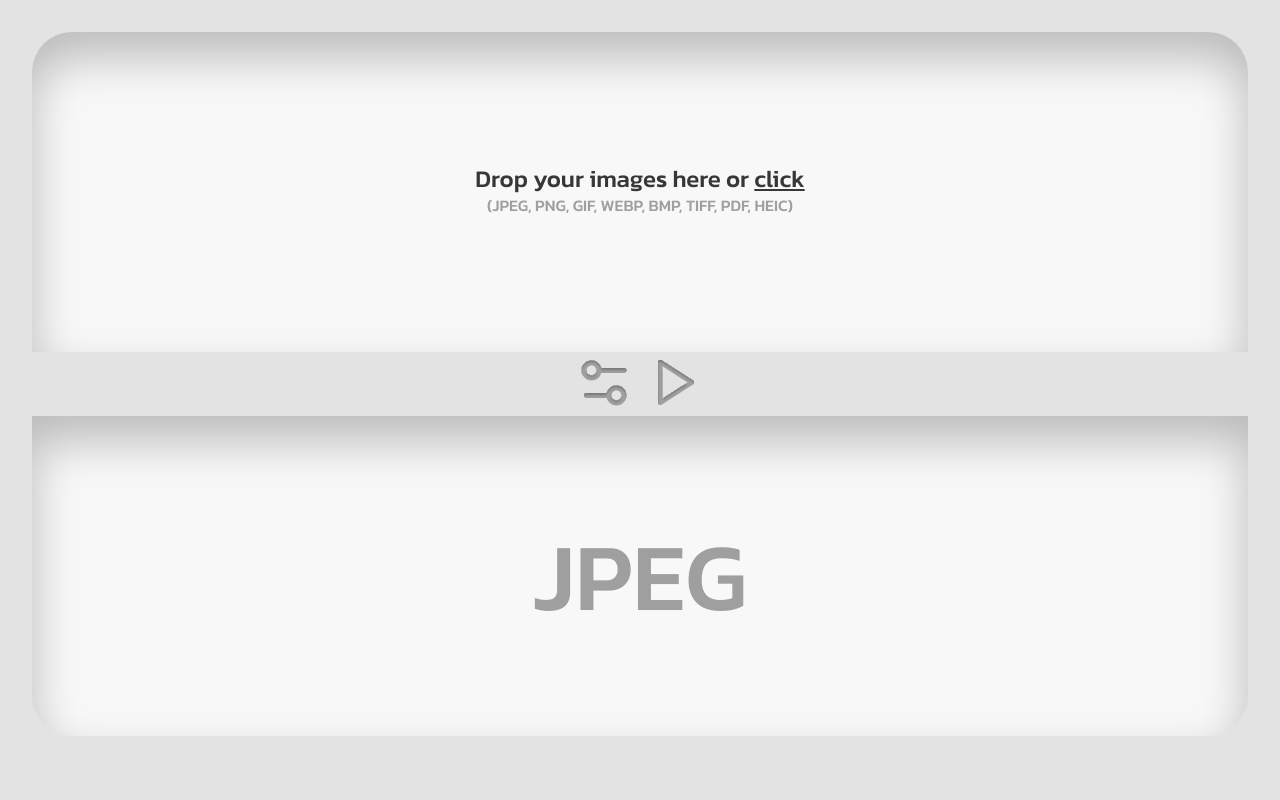
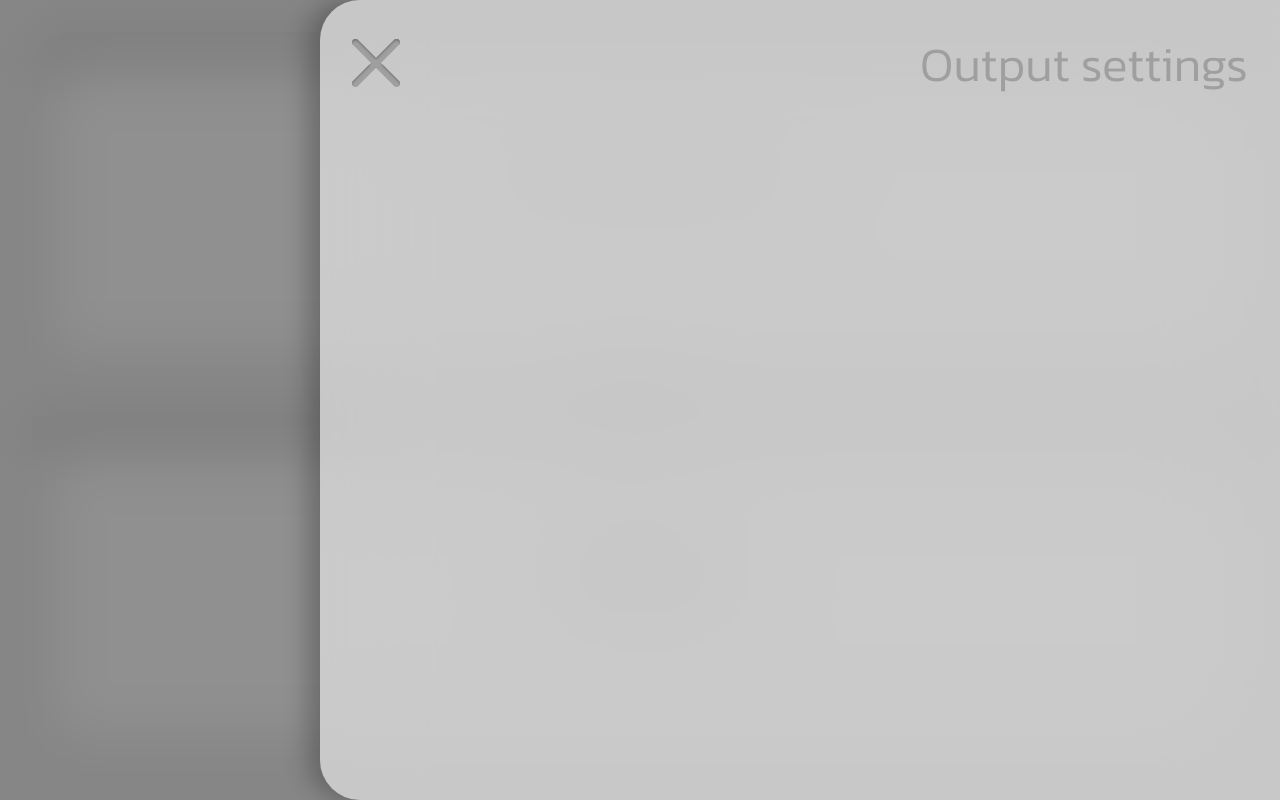
Before and after one commit to hungrysamurai/images_converter, a React (Vite) app: page / in a window 1280 px wide. Both pictures are taken after a click on the button 604 px from the left and 384 px from the top of the page. Built offline with nearby package versions, Linux system fonts and the light colour scheme.

Commit message:
files els animations

```diff
--- a/src/App.jsx
+++ b/src/App.jsx
@@ -1,3 +1,5 @@
+import { useState } from "react";
+
 import styled from "styled-components";
 
 import GlobalStyles from "./GlobalStyles";
@@ -6,19 +8,27 @@ import UploadContainer from "./components/UploadContainer";
 import ActionsPanel from "./components/ActionsPanel";
 import DownloadContainer from "./components/DownloadContainer";
 import DownloadPanel from "./components/DownloadPanel";
+import SettingsPanel from "./components/settingsPanel/SettingsPanel";
 
 function App() {
+  const [settingsPanelVisibility, setSettingsPanelVisibility] = useState(false);
+
   return (
     <>
       <GlobalStyles />
 
+      <SettingsPanel
+        settingsPanelVisibility={settingsPanelVisibility}
+        setSettingsPanelVisibility={setSettingsPanelVisibility}
+      />
+
       <StyledMainContainer>
         <UploadContainer />
 
-        <ActionsPanel />
+        <ActionsPanel setSettingsPanelVisibility={setSettingsPanelVisibility} />
 
         <DownloadContainer />
-        <DownloadPanel/>
+        <DownloadPanel />
       </StyledMainContainer>
     </>
   );
--- a/src/GlobalStyles.jsx
+++ b/src/GlobalStyles.jsx
@@ -19,6 +19,10 @@ const GlobalStyles = createGlobalStyle`
     font-size: 3rem;
     font-weight: 300;
     color: var(--text-medium-gray);
+
+    @media (max-width: 768px){
+        font-size: 2rem;
+      }
   }
 
   h2 {
@@ -39,6 +43,7 @@ const GlobalStyles = createGlobalStyle`
 
   #root {
     --bg-container-gray: #E3E3E3;
+    --bg-panel-gray: #e3e3e3b5;
     --bg-light-gray: #F8F8F8;
     --icon-medium-gray: #9F9F9F;
     --icon-dark-gray: #373737;
@@ -58,6 +63,7 @@ const GlobalStyles = createGlobalStyle`
 
     --container-inner-shadow: 0px 24px 48px 0px rgba(0, 0, 0, 0.25) inset;
     --image-element-shadow: 0px 2px 2px 0px rgba(0, 0, 0, 0.25);
+    --container-shadow: -12px 0px 24px 0px rgba(0, 0, 0, 0.25);
   }
 `;
 
--- /dev/null
+++ b/src/animations.js
@@ -0,0 +1,60 @@
+export const settingsPanelBackgroundAnimation = {
+  hidden: {
+    opacity: 0,
+  },
+  show: {
+    opacity: 1,
+    transition: {
+      duration: 0.2,
+    },
+  },
+  exit: {
+    opacity: 0,
+    transition: {
+      duration: 0.2,
+    },
+  },
+};
+
+export const settingsPanelAnimation = {
+  hidden: {
+    x: "100%",
+  },
+  show: {
+    x: 0,
+    transition: {
+      type: "easeIn",
+      duration: 0.2,
+    },
+  },
+  exit: {
+    x: "100%",
+    transition: {
+      type: "easeOut",
+      duration: 0.2,
+    },
+  },
+};
+
+export const fileElementAnimation = {
+  hidden: {
+    y: 20,
+    opacity: 0,
+  },
+  show: {
+    y: 0,
+    opacity: 1,
+    transition: {
+      type: "easeIn",
+      duration: 0.1,
+    },
+  },
+  exit: {
+    y: 20,
+    opacity: 0,
+    transition: {
+      type: "easeOut",
+      duration: 0.1,
+    },
+  },
+};
--- a/src/components/ActionsPanel.jsx
+++ b/src/components/ActionsPanel.jsx
@@ -6,12 +6,12 @@ import IconPlay from "./icons/IconPlay";
 import IconSettings from "./icons/IconSettings";
 import { convertFiles } from "../store/slices/processFilesSlice/processFilesSlice";
 
-const ActionsPanel = () => {
+const ActionsPanel = ({ setSettingsPanelVisibility }) => {
   const dispatch = useDispatch();
 
   return (
     <StyledActionPanel>
-      <StyledActionButton>
+      <StyledActionButton onClick={() => setSettingsPanelVisibility(true)}>
         <IconSettings />
       </StyledActionButton>
       <StyledActionButton onClick={() => dispatch(convertFiles())}>
--- a/src/components/filesList/FileElement.jsx
+++ b/src/components/filesList/FileElement.jsx
@@ -1,4 +1,7 @@
 import styled from "styled-components";
+
+import { motion } from "framer-motion";
+import { fileElementAnimation } from "../../animations";
 
 import IconRemoveElement from "../icons/IconRemoveElement";
 import IconDownloadElement from "../icons/IconDownloadElement";
@@ -28,25 +31,29 @@ const FileElement = ({ id, format, size, name, downloadLink }) => {
     } else {
       dispatch(removeSourceFile(id));
     }
-  }
+  };
 
   const trimName = name.length > 7 ? name.slice(0, 7) + "..." : name;
 
   return (
-    <StyledFileElement $bg={format} $color={elementsColor[format]}>
-
-      <StyledRemoveElementButton
-      onClick={() => removeElement(id)}>
-        <IconRemoveElement bg={elementsColor[format]}/>
+    <StyledFileElement
+      variants={fileElementAnimation}
+      initial="hidden"
+      animate="show"
+      exit="exit"
+      layout
+      $bg={format}
+      $color={elementsColor[format]}
+    >
+      <StyledRemoveElementButton onClick={() => removeElement(id)}>
+        <IconRemoveElement bg={elementsColor[format]} />
       </StyledRemoveElementButton>
 
-      {downloadLink &&
-          <StyledDownloadElementLink
-          href={downloadLink}
-          download={name}>
-         <IconDownloadElement bg={elementsColor[format]}/>
+      {downloadLink && (
+        <StyledDownloadElementLink href={downloadLink} download={name}>
+          <IconDownloadElement bg={elementsColor[format]} />
         </StyledDownloadElementLink>
-      }
+      )}
 
       <div className="file-name">{`${trimName}.${format}`}</div>
       <div className="file-size">{size}</div>
@@ -54,7 +61,7 @@ const FileElement = ({ id, format, size, name, downloadLink }) => {
   );
 };
 
-const StyledFileElement = styled.div.attrs((props) => ({
+const StyledFileElement = styled(motion.div).attrs((props) => ({
   $bg: props.$bg,
   $color: props.$color,
 }))`
@@ -88,26 +95,26 @@ const StyledFileElement = styled.div.attrs((props) => ({
 const StyledRemoveElementButton = styled.button`
   position: absolute;
   top: 0.33rem;
- right:0.33rem;
+  right: 0.33rem;
   background: none;
   border: none;
   cursor: pointer;
 
   svg {
-    width:1.25rem;
-    height:1.25rem;
+    width: 1.25rem;
+    height: 1.25rem;
   }
 `;
 
 const StyledDownloadElementLink = styled.a`
   position: absolute;
   top: 0.33rem;
- left:0.66rem;
+  left: 0.66rem;
 
   svg {
-    width:1.25rem;
-    height:1.25rem;
+    width: 1.25rem;
+    height: 1.25rem;
   }
-`
+`;
 
 export default FileElement;
--- a/src/components/filesList/FilesList.jsx
+++ b/src/components/filesList/FilesList.jsx
@@ -5,9 +5,12 @@ import FileElement from "./FileElement";
 import { getFileFormat } from "../../utils/helpers/getFileFormat";
 import { getFileSize } from "../../utils/helpers/getFileSize";
 
+import { AnimatePresence, motion } from "framer-motion";
+
 const FilesList = ({ files }) => {
   return (
-    <StyledFilesList>
+    <StyledFilesList layout layoutRoot>
+      <AnimatePresence>
         {files.map(({ id, type, name, size, downloadLink }) => (
           <FileElement
             key={id}
@@ -18,11 +21,12 @@ const FilesList = ({ files }) => {
             downloadLink={downloadLink ? downloadLink : null}
           />
         ))}
+      </AnimatePresence>
     </StyledFilesList>
   );
 };
 
-const StyledFilesList = styled.div`
+const StyledFilesList = styled(motion.div)`
   position: absolute;
   top: 0;
   left: 0;
--- /dev/null
+++ b/src/components/icons/IconCloseSettingsPanel.jsx
@@ -0,0 +1,59 @@
+const IconCloseSettingsPanel = () => {
+  return (
+    <svg
+      width="48"
+      height="48"
+      viewBox="0 0 48 48"
+      fill="none"
+      xmlns="http://www.w3.org/2000/svg"
+    >
+      <g filter="url(#filter0_i_362_365)">
+        <path
+          fillRule="evenodd"
+          clipRule="evenodd"
+          d="M46.9958 5.85294C48.3347 4.514 48.3347 2.34315 46.9958 1.00421C45.6569 -0.334735 43.486 -0.334735 42.1471 1.00421L24 19.1513L5.85294 1.00421C4.514 -0.334735 2.34315 -0.334735 1.00421 1.00421C-0.334735 2.34315 -0.334735 4.514 1.00421 5.85294L19.1513 24L1.00421 42.1471C-0.334735 43.486 -0.334735 45.6569 1.00421 46.9958C2.34315 48.3347 4.514 48.3347 5.85294 46.9958L24 28.8487L42.1471 46.9958C43.486 48.3347 45.6569 48.3347 46.9958 46.9958C48.3347 45.6569 48.3347 43.486 46.9958 42.1471L28.8487 24L46.9958 5.85294Z"
+          fill="var(--icon-medium-gray)"
+        />
+      </g>
+      <defs>
+        <filter
+          id="filter0_i_362_365"
+          x="0"
+          y="0"
+          width="48"
+          height="50"
+          filterUnits="userSpaceOnUse"
+          colorInterpolationFilters="sRGB"
+        >
+          <feFlood floodOpacity="0" result="BackgroundImageFix" />
+          <feBlend
+            mode="normal"
+            in="SourceGraphic"
+            in2="BackgroundImageFix"
+            result="shape"
+          />
+          <feColorMatrix
+            in="SourceAlpha"
+            type="matrix"
+            values="0 0 0 0 0 0 0 0 0 0 0 0 0 0 0 0 0 0 127 0"
+            result="hardAlpha"
+          />
+          <feOffset dy="2" />
+          <feGaussianBlur stdDeviation="1" />
+          <feComposite in2="hardAlpha" operator="arithmetic" k2="-1" k3="1" />
+          <feColorMatrix
+            type="matrix"
+            values="0 0 0 0 0 0 0 0 0 0 0 0 0 0 0 0 0 0 0.25 0"
+          />
+          <feBlend
+            mode="normal"
+            in2="shape"
+            result="effect1_innerShadow_362_365"
+          />
+        </filter>
+      </defs>
+    </svg>
+  );
+};
+
+export default IconCloseSettingsPanel;
--- /dev/null
+++ b/src/components/settingsPanel/SettingsPanel.jsx
@@ -0,0 +1,109 @@
+import styled from "styled-components";
+
+import { motion, AnimatePresence } from "framer-motion";
+import {
+  settingsPanelBackgroundAnimation,
+  settingsPanelAnimation,
+} from "../../animations";
+
+import IconCloseSettingsPanel from "../icons/IconCloseSettingsPanel";
+
+const SettingsPanel = ({
+  setSettingsPanelVisibility,
+  settingsPanelVisibility,
+}) => {
+  return (
+    <AnimatePresence>
+      {settingsPanelVisibility && (
+        <>
+          <StyledSettingsPanelBackground
+            key="bg"
+            variants={settingsPanelBackgroundAnimation}
+            initial="hidden"
+            animate="show"
+            exit="exit"
+          />
+
+          <StyledSettingsPanel
+            key="panel"
+            variants={settingsPanelAnimation}
+            initial="hidden"
+            animate="show"
+            exit="exit"
+          >
+            <StyledCloseSettingsPanelHeader>
+              <StyledCloseSettingsPanelButton
+                onClick={() => setSettingsPanelVisibility(false)}
+              >
+                <IconCloseSettingsPanel />
+              </StyledCloseSettingsPanelButton>
+
+              <h1>Output settings</h1>
+            </StyledCloseSettingsPanelHeader>
+          </StyledSettingsPanel>
+        </>
+      )}
+    </AnimatePresence>
+  );
+};
+
+const StyledSettingsPanelBackground = styled(motion.div)`
+  position: absolute;
+  width: 100vw;
+  height: 100vh;
+  top: 0;
+  left: 0;
+  backdrop-filter: blur(24px);
+  background-color: #37373789;
+  opacity: 1;
+  z-index: 2;
+`;
+
+const StyledSettingsPanel = styled(motion.div)`
+  position: absolute;
+  top: 0;
+  right: 0;
+  background-color: var(--bg-panel-gray);
+  backdrop-filter: blur(48px);
+  width: 75vw;
+  height: 100vh;
+  border-radius: 2.5rem 0 0 2.5rem;
+  display: flex;
+  flex-direction: column;
+  align-items: center;
+  justify-content: flex-start;
+  padding: 2rem;
+  z-index: 3;
+  box-shadow: var(--container-shadow);
+
+  @media (max-width: 500px) {
+    width: 100vw;
+  }
+`;
+
+const StyledCloseSettingsPanelHeader = styled.div`
+  width: 100%;
+  height: 4rem;
+  display: flex;
+  align-items: center;
+  justify-content: space-between;
+`;
+
+const StyledCloseSettingsPanelButton = styled.button`
+  background: none;
+  border: none;
+  cursor: pointer;
+
+  &:hover {
+    filter: brightness(0.9);
+  }
+
+  @media (max-width: 768px) {
+    top: 0;
+    svg {
+      width: 1.5rem;
+    }
+  }
+`;
+
+export default SettingsPanel;
```
Also changed, not shown: src/utils/decoders/singlePage/bmpToFile.js (+1 -10 lines), src/utils/decoders/singlePage/jpegPngWebpToFile.js (+7 -10 lines). Lines whose indentation alone changed are shown as unchanged.
